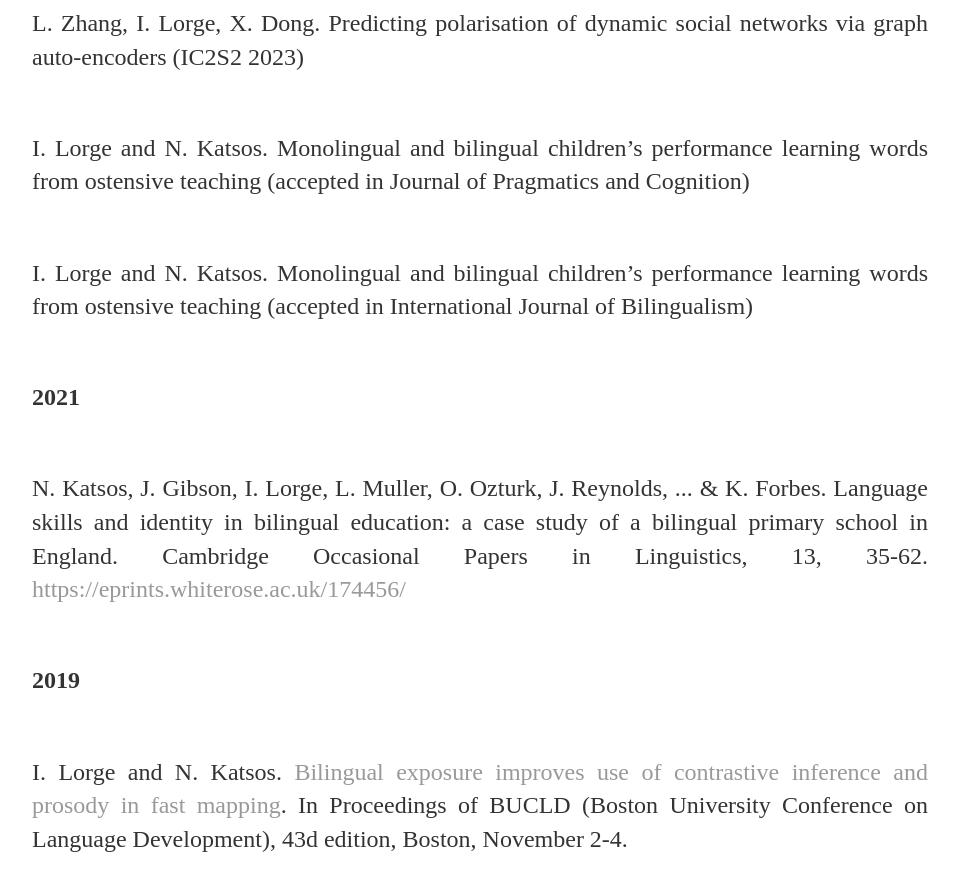
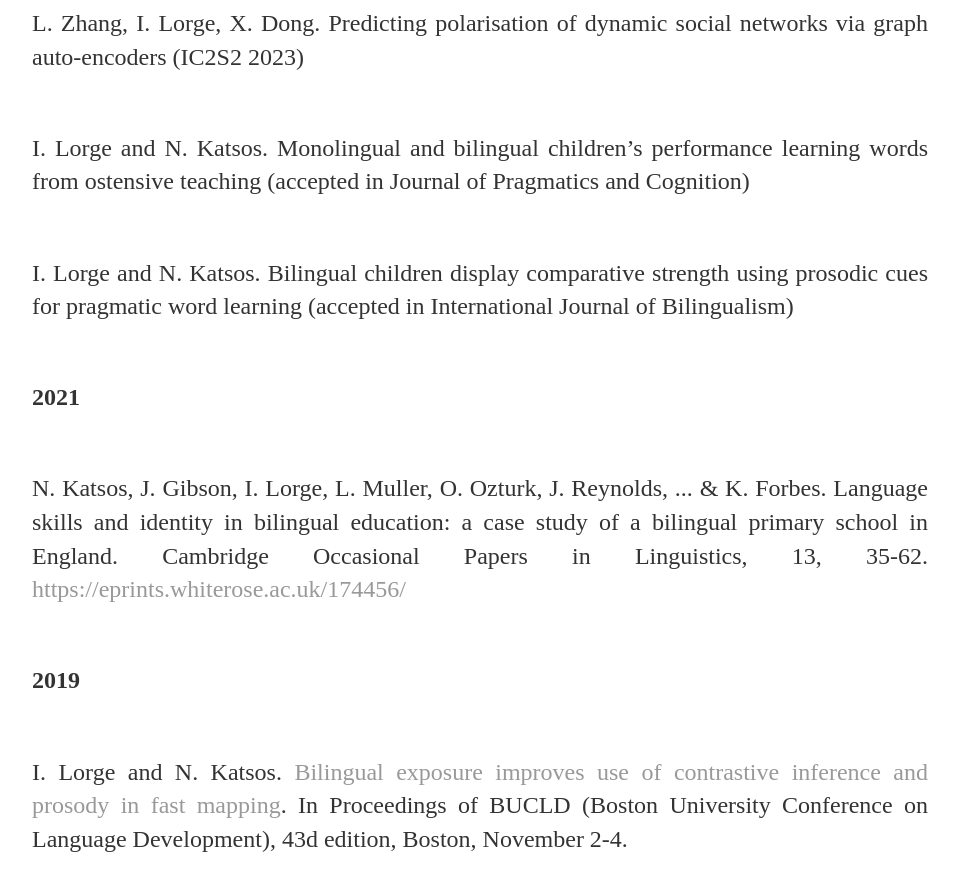
Before and after one commit to isabellelorge/isabellelorge.github.io, a Jekyll site: the page built from Publications.html, in a window 1280 px wide and 900 px high, scrolled down 527 px. Shown: the top 891 px of the window, without its empty margins (160-1119 px from the left). Built offline with Jekyll 4.4.1, drawn with Linux system fonts in a browser that asks for light colours.

Commit message:
Update Publications.html

```diff
--- a/Publications.html
+++ b/Publications.html
@@ -38,8 +38,8 @@ and Cognition)
 <br> </p>
 
 <p><br>
-I. Lorge and N. Katsos. Monolingual and bilingual children’s performance learning
-words from ostensive teaching (accepted in International Journal of Bilingualism)
+I. Lorge and N. Katsos. Bilingual children display comparative strength using
+prosodic cues for pragmatic word learning (accepted in International Journal of Bilingualism)
 <br> </p>
 
 <p><br>
```
